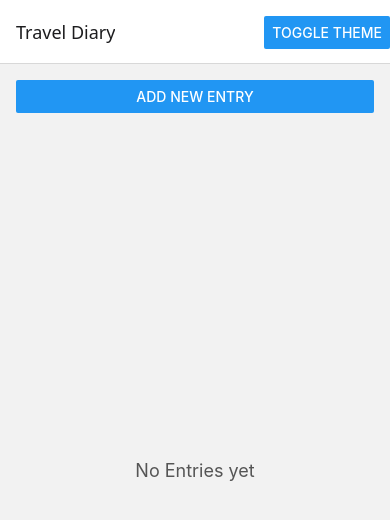
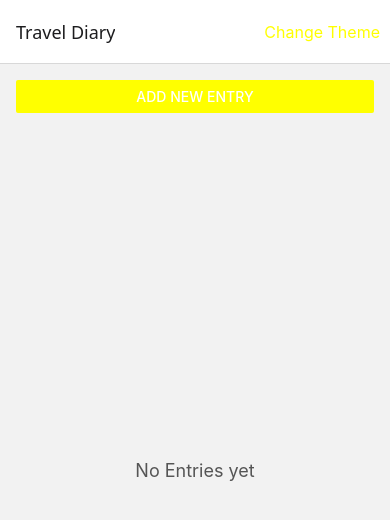
Before and after one commit to Seiyuu2/Travel-Log, a React Native app: screen /Home in a window 390 px wide. Shown: the top 520 px of the page. Built offline with nearby package versions, Linux system fonts and the light colour scheme.

Commit message:
Theme Fixes

```diff
--- a/navigation/RootNavigator.tsx
+++ b/navigation/RootNavigator.tsx
@@ -1,6 +1,6 @@
 // navigation/RootNavigator.tsx
 import React, { useContext } from 'react';
-import { Button } from 'react-native';
+import { Text, TouchableOpacity, StyleSheet } from 'react-native';
 import { createStackNavigator } from '@react-navigation/stack';
 import HomeScreen from '../screens/HomeScreen';
 import AddEntryScreen from '../screens/AddEntryScreen';
@@ -19,7 +19,11 @@ export default function RootNavigator() {
   return (
     <Stack.Navigator
       screenOptions={{
-        headerRight: () => <Button title="Toggle Theme" onPress={toggleTheme} />,
+        headerRight: () => (
+          <TouchableOpacity onPress={toggleTheme} style={styles.themeButton}>
+            <Text style={styles.themeButtonText}>Change Theme</Text>
+          </TouchableOpacity>
+        ),
       }}
     >
       <Stack.Screen name="Home" component={HomeScreen} options={{ title: 'Travel Diary' }} />
@@ -27,3 +31,13 @@ export default function RootNavigator() {
     </Stack.Navigator>
   );
 }
+
+const styles = StyleSheet.create({
+  themeButton: {
+    marginRight: 10,
+  },
+  themeButtonText: {
+    color: 'yellow',
+    fontSize: 16,
+  },
+});
--- a/screens/AddEntryScreen.tsx
+++ b/screens/AddEntryScreen.tsx
@@ -123,8 +123,8 @@ export default function AddEntryScreen() {
       id: uuid.v4().toString(),
       imageUri,
       address,
-      coordinates,  // Added coordinates field
-      plusCode,     // Added plusCode field
+      coordinates,
+      plusCode,
       timestamp: Date.now(),
     };
 
@@ -151,14 +151,14 @@ export default function AddEntryScreen() {
 
   return (
     <View style={styles.container}>
-      <Button title="Take a Picture" onPress={takePicture} />
+      <Button title="Take a Picture" onPress={takePicture} color="yellow" />
       {imageUri && <Image source={{ uri: imageUri }} style={styles.image} />}
       {locationLoading && <ActivityIndicator size="small" style={{ marginTop: 10 }} />}
       {coordinates !== '' && <Text style={styles.coordinatesText}>Coordinates: {coordinates}</Text>}
       {plusCode !== '' && <Text style={styles.plusCodeText}>Plus Code: {plusCode}</Text>}
       {address ? <Text style={styles.addressText}>Address: {address}</Text> : null}
       <View style={styles.buttonContainer}>
-        <Button title="Save Entry" onPress={saveEntry} />
+        <Button title="Save Entry" onPress={saveEntry} color="yellow" />
       </View>
     </View>
   );
--- a/screens/HomeScreen.tsx
+++ b/screens/HomeScreen.tsx
@@ -58,7 +58,7 @@ export default function HomeScreen() {
     <View style={styles.entryContainer}>
       <Image source={{ uri: item.imageUri }} style={styles.entryImage} />
       <View style={styles.entryDetails}>
-        <Text style={styles.entryAddress}> {item.address}</Text>
+        <Text style={styles.entryAddress}>Address: {item.address}</Text>
         <Text style={styles.entryCoordinates}>Coordinates: {item.coordinates}</Text>
         <Text style={styles.entryPlusCode}>Plus Code: {item.plusCode}</Text>
         <Text style={styles.entryTimestamp}>{new Date(item.timestamp).toLocaleString()}</Text>
@@ -71,7 +71,7 @@ export default function HomeScreen() {
 
   return (
     <View style={styles.container}>
-      <Button title="Add New Entry" onPress={() => navigation.navigate('AddEntry')} />
+      <Button title="Add New Entry" onPress={() => navigation.navigate('AddEntry')} color="yellow" />
       {entries.length === 0 ? (
         <View style={styles.emptyContainer}>
           <Text style={styles.emptyText}>No Entries yet</Text>
```
